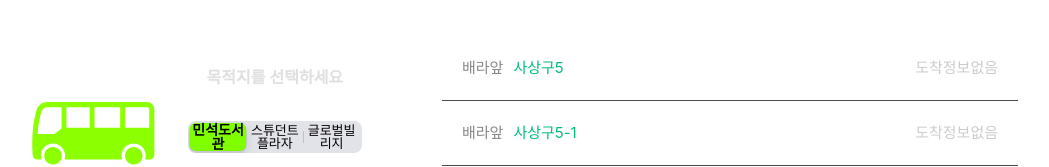
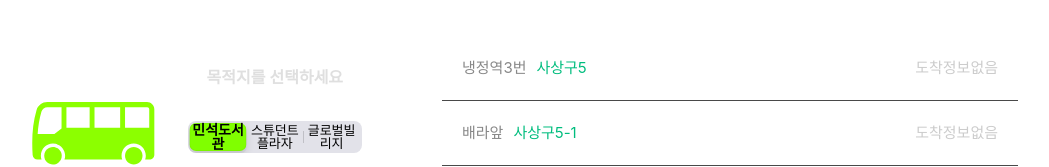
Before and after one commit to hyunmin2667/vue, a Vue app: page / in a window 1280 px wide. Shown: the part 207-374 px from the top of the page, without its empty margins (198-1247 px from the left). Built offline with nearby package versions, Linux system fonts and the light colour scheme; no server answers.

Commit message:
bus stop location check and fix

```diff
--- a/src/components/BusInfo1.vue
+++ b/src/components/BusInfo1.vue
@@ -16,7 +16,7 @@ export default {
     return {
       serviceKey: import.meta.env.VITE_API_KEY,
       objBus : [
-        { location: "배라앞", bus: "사상구5", time: "도착정보없음" },
+        { location: "냉정역3번", bus: "사상구5", time: "도착정보없음" },
         { location: "배라앞", bus: "사상구5-1", time: "도착정보없음" },
         { location: "배라앞", bus: "사상구5-2", time: "도착정보없음" }
       ],
--- a/src/components/BusInfo3.vue
+++ b/src/components/BusInfo3.vue
@@ -19,9 +19,9 @@
       return {
         serviceKey: import.meta.env.VITE_API_KEY,
         objBus: [
-          { location: "배라앞", bus: "사상구2", time: "도착정보없음" },
-          { location: "배라앞", bus: "사상구3", time: "도착정보없음" },
-          { location: "배라앞", bus: "사상구3-1", time: "도착정보없음" }
+          { location: "주례역1번", bus: "사상구2", time: "도착정보없음" },
+          { location: "주례역1번", bus: "사상구3", time: "도착정보없음" },
+          { location: "주례역1번", bus: "사상구3-1", time: "도착정보없음" }
         ],
       };
     },
@@ -66,11 +66,11 @@
       //0번째, 사상구2, 주례럭키아파트.주례역(주례역1번출구)
       this.stopArrByBstopid(0,5291502000,201550102);
 
-      //1번째, 사상구3, 럭키아파트.주례역(주례역5번출구)
-      this.stopArrByBstopid(1,5291503000,201530103);
+      //1번째, 사상구3, 주례역
+      this.stopArrByBstopid(1,5291503000,201550103);
 
-      //2번째, 사상구3-1, 럭키아파트.주례역(주례역5번출구)
-      this.stopArrByBstopid(2,5291503100,201530103);
+      //2번째, 사상구3-1, 주례역
+      this.stopArrByBstopid(2,5291503100,201550103);
 
     },
   };
```
